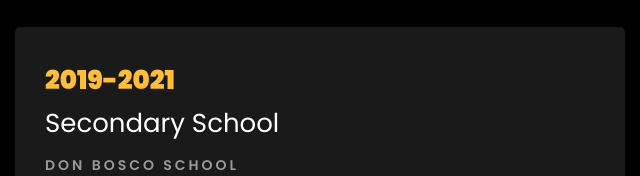
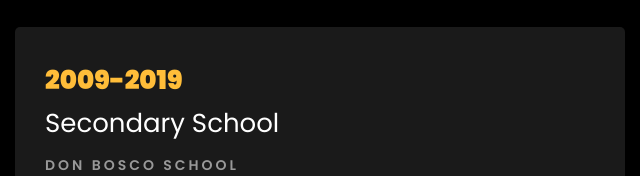
Before and after one commit to sinjandhar2003/sinjandhar2003.github.io, a plain HTML site: page index.html in a window 1280 px wide. Shown: the part 2224-2400 px from the top of the page, 0-640 px from the left. Drawn offline with Linux system fonts and the light colour scheme; files whose address does not match are found by name.

Commit message:
2nd commit

```diff
--- a/index.html
+++ b/index.html
@@ -389,7 +389,7 @@
 
 			<div class="col-md-6">
 				<div class="resume-wrap ftco-animate">
-					<span class="date">2019-2021</span>
+					<span class="date">2009-2019</span>
 					<h2>Secondary School</h2>
 					<span class="position">Don Bosco School</span>
 					<p class="mt-4">Percentage: 91.4%</p>
```
